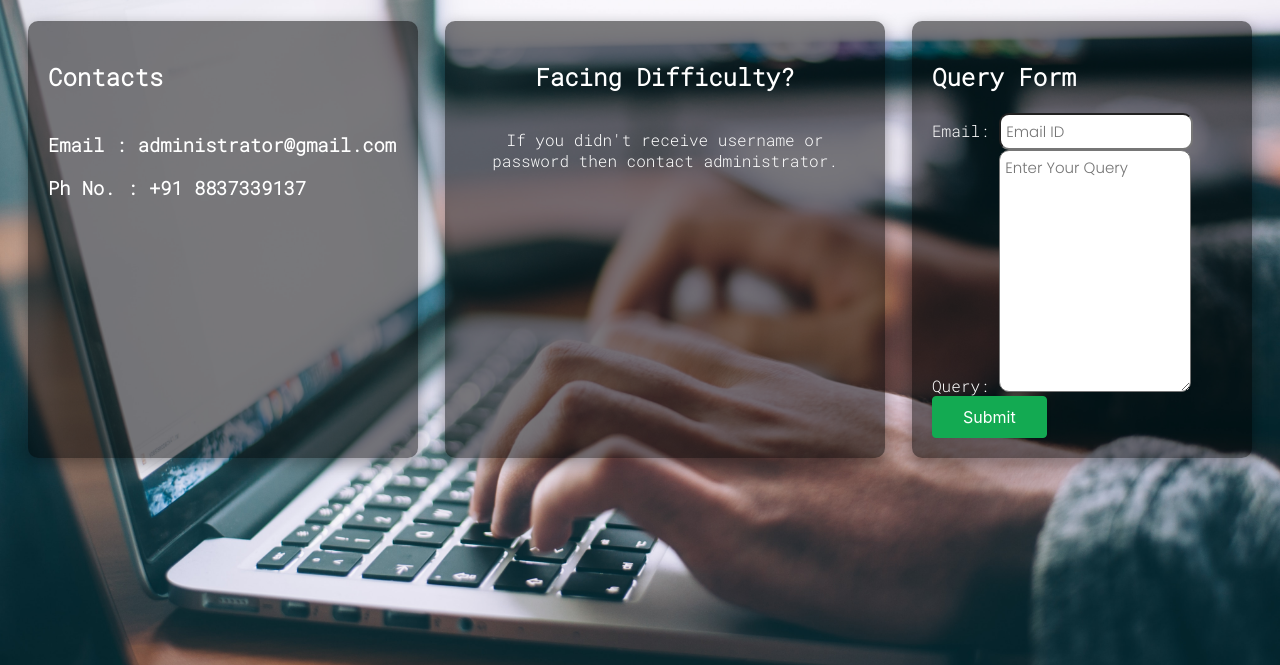
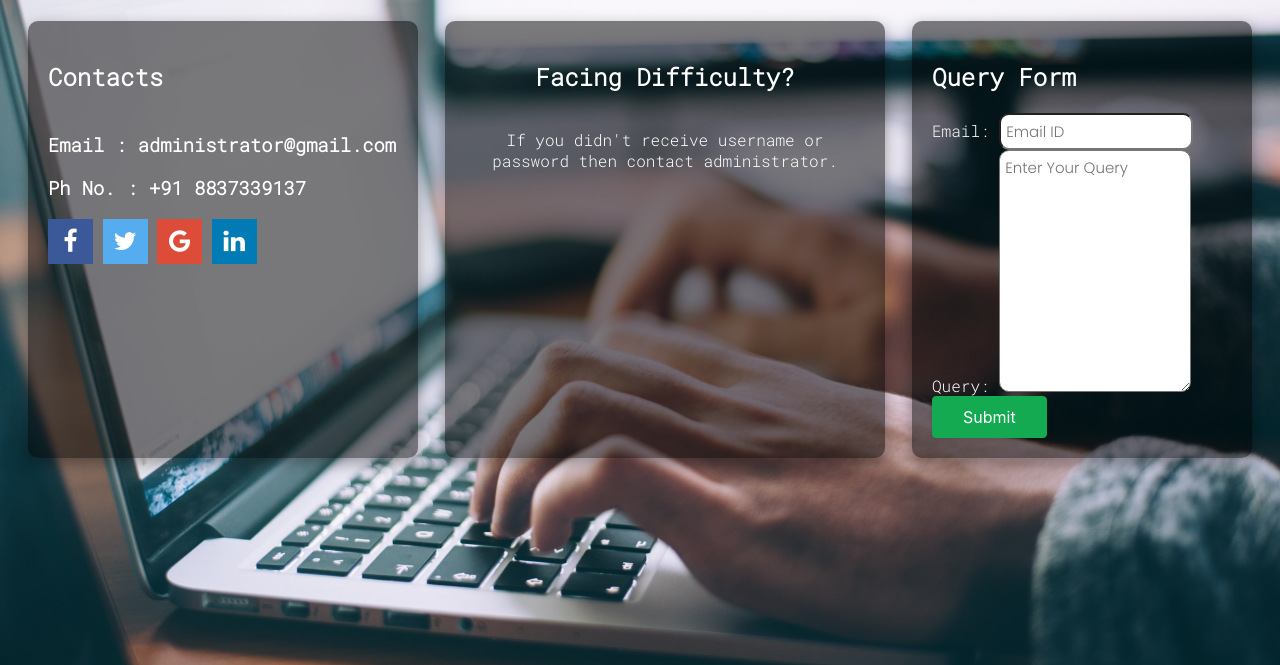
Before and after one commit to bastenahamad/Onexampro, a plain HTML site: page querypage.html in a window 1280 px wide. Shown: the part 135-800 px from the top of the page. Drawn offline with Linux system fonts and the light colour scheme.

Commit message:
social media

```diff
--- a/querypage.css
+++ b/querypage.css
@@ -120,3 +120,38 @@ body{
       padding: 10px 30px;
     }
   }
+
+  .fa {
+    padding: 10px 10px;
+    font-size: 25px;
+    width: 25px;
+    text-align: center;
+    text-decoration: none;
+    display:inline-block;
+    justify-content: center;
+  }
+
+  .fa:hover {
+      width: 27px;
+      height: 27px;
+  }
+
+  .fa-facebook {
+    background: #3B5998;
+    color: white;
+  }
+
+  .fa-twitter {
+    background: #55ACEE;
+    color: white;
+  }
+
+  .fa-google {
+    background: #dd4b39;
+    color: white;
+  }
+
+  .fa-linkedin {
+    background: #007bb5;
+    color: white;
+  }
--- a/querypage.html
+++ b/querypage.html
@@ -5,6 +5,7 @@
     <meta http-equiv="X-UA-Compatible" content="IE=edge">
     <meta name="viewport" content="width=device-width, initial-scale=1.0">
     <title>helpingPage</title>
+    <link rel="stylesheet" href="https://cdnjs.cloudflare.com/ajax/libs/font-awesome/4.7.0/css/font-awesome.min.css">
     <link rel="stylesheet" href="querypage.css">
 </head>
 <body>
@@ -21,6 +22,10 @@
                 <div class = "contacts">
                 <h3>Email  : administrator@gmail.com</h3>
                 <h3>Ph No. : +91 8837339137</h3>
+                <a href="#" class="fa fa-facebook"></a>
+                <a href="#" class="fa fa-twitter"></a>
+                <a href="#" class="fa fa-google"></a>
+                <a href="#" class="fa fa-linkedin"></a>
             </div>
             </div>
             <div class="center container">
```
